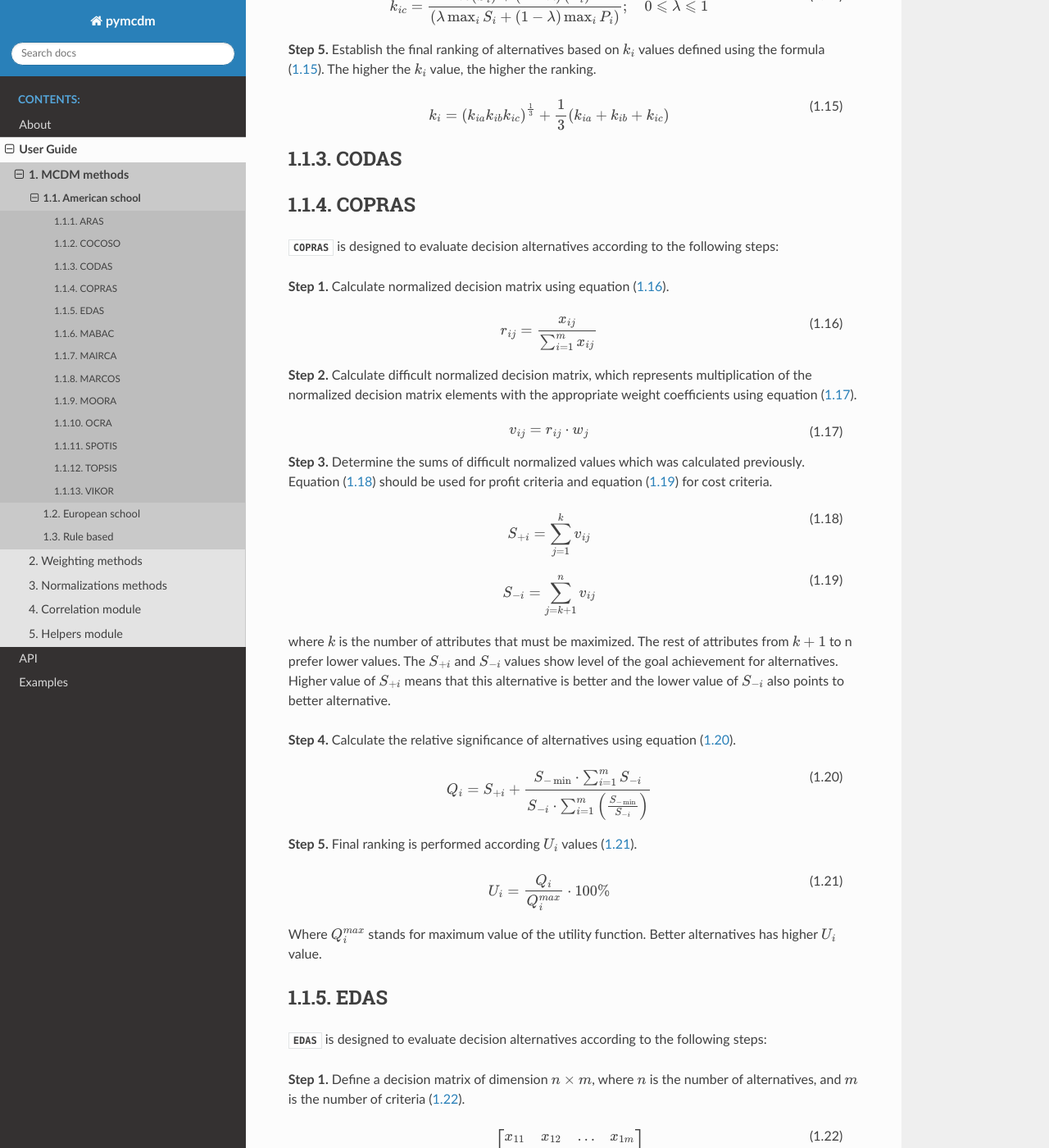
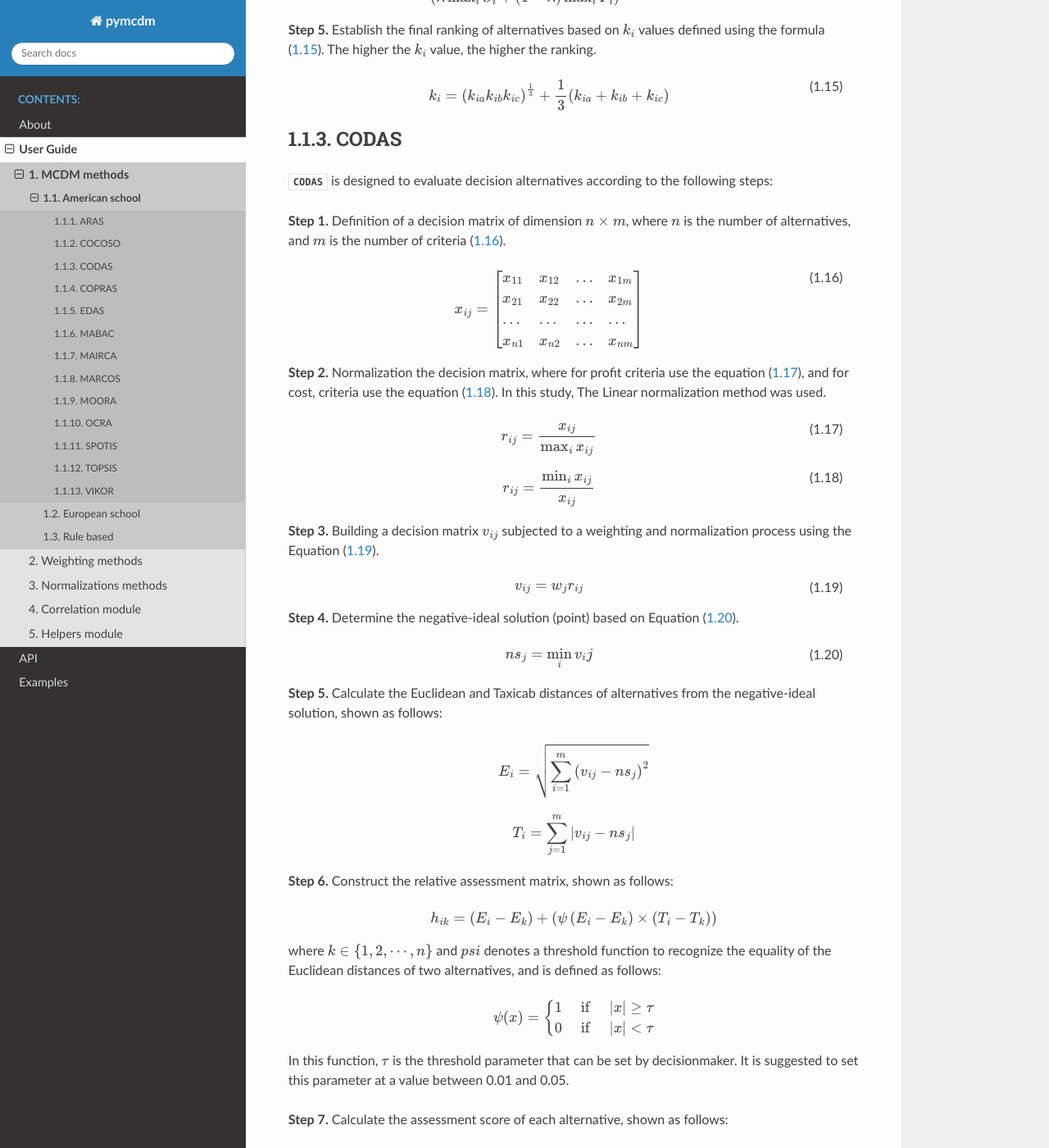
Before and after one commit to leeeeeeeee2/mcda, a Sphinx documentation site: the page built from docs/modules/american_school.rst, in a window 1280 px wide and 1400 px high, scrolled down 2121 px. Shown: the whole window at 82% size. Built offline with Sphinx 7.4.7 and the Read the Docs theme 2.0.0, drawn with Linux system fonts in a browser that asks for light colours; pages that are not in the unit, such as notebooks, are missing from menus; some of the changed text lies outside the part shown.

Commit message:
CODAS doc desc added

```diff
--- a/docs/modules/american_school.rst
+++ b/docs/modules/american_school.rst
@@ -26,7 +26,7 @@ alternatives, and :math:`m` is the number of criteria (:eq:`equ:mat`).
     :label: equ:mat
 
 **Step 2.** Normalization the decision matrix, where for profit criteria use the equation (:eq:`equ:profita`), and for
-cost, criteria use the equation (:eq:`equ:costa`). In this study, The Minimum-Maximum normalization method was used.
+cost, criteria use the equation (:eq:`equ:costa`). In this study, The Sum normalization method was used.
 
 .. math::
     \begin{equation}
@@ -160,6 +160,97 @@ In this study, a :math:`\lambda` value of 0.5 was used.
 
 CODAS
 =======================
+
+:class:`CODAS` is designed to evaluate decision alternatives according to the following steps:
+
+**Step 1.** Definition of a decision matrix of dimension :math:`n \times m`, where :math:`n` is the number of
+alternatives, and :math:`m` is the number of criteria (:eq:`equ:mat`).
+
+.. math::
+    \begin{equation}
+    x_{i j}=\left[\begin{array}{llll}
+    x_{11} & x_{12} & \ldots & x_{1 m} \\
+    x_{21} & x_{22} & \ldots & x_{2 m} \\
+    \ldots & \ldots & \ldots & \ldots \\
+    x_{n 1} & x_{n 2} & \ldots & x_{n m}
+    \end{array}\right]
+    \end{equation}
+    :label: equ:mat
+
+**Step 2.** Normalization the decision matrix, where for profit criteria use the equation (:eq:`equ:profitc`), and for
+cost, criteria use the equation (:eq:`equ:costc`). In this study, The Linear normalization method was used.
+
+.. math::
+    \begin{equation}
+        r_{ij} = \frac{x_{ij}}{\max_i x_{ij}}
+    \end{equation}
+    :label: equ:profitc
+
+.. math::
+    \begin{equation}
+        r_{ij} = \frac{\min_i x_{ij}}{x_{ij}}
+    \end{equation}
+    :label: equ:costc
+
+**Step 3.** Building a decision matrix :math:`v_{ij}` subjected to a weighting and normalization process using the
+Equation (:eq:`weightedc`).
+
+.. math::
+    \begin{equation}
+        v_{ij} = w_{j}r_{ij} \label{weightedc}
+    \end{equation}
+    :label: weightedc
+
+**Step 4.** Determine the negative-ideal solution (point) based on Equation (:eq:`nip`).
+
+.. math::
+    \begin{equation}
+        ns_j = \min_i {v_ij}
+    \end{equation}
+    :label: nip
+
+**Step 5.** Calculate the Euclidean and Taxicab distances of alternatives from the negative-ideal solution, shown as
+follows:
+
+.. math::
+    \begin{equation}
+        E_i = \sqrt{\sum_{i=1}^m \left ( v_{ij} - ns_j \right)^2}
+    \end{equation}
+
+.. math::
+    \begin{equation}
+        T_i = \sum_{j=1}^m \left | v_{ij} - ns_j \right |
+    \end{equation}
+
+**Step 6.** Construct the relative assessment matrix, shown as follows:
+
+.. math::
+    \begin{equation}
+        h_{i k}=\left(E_{i}-E_{k}\right)+\left(\psi\left(E_{i}-E_{k}\right) \times\left(T_{i}-T_{k}\right)\right)
+    \end{equation}
+
+where :math:`k \in \left \{ 1,2,\cdots,n \right \}` and :math:`psi` denotes a threshold function to recognize the
+equality of the Euclidean distances of two alternatives, and is defined as follows:
+
+.. math::
+    \begin{equation}
+        \psi(x)=\left\{\begin{array}{lll}
+        1 & \text { if } & |x| \geq \tau \\
+        0 & \text { if } & |x|<\tau
+        \end{array}\right.
+    \end{equation}
+
+In this function, :math:`\tau` is the threshold parameter that can be set by decisionmaker. It is suggested to set this
+parameter at a value between 0.01 and 0.05.
+
+**Step 7.** Calculate the assessment score of each alternative, shown as follows:
+
+.. math::
+    \begin{equation}
+    \mathrm{H}_{i}=\sum_{k=1}^{n} h_{i k}
+    \end{equation}
+
+**Step 8.** Rank the alternatives according to the decreasing values of assessment.
 
 COPRAS
 =======================
```
